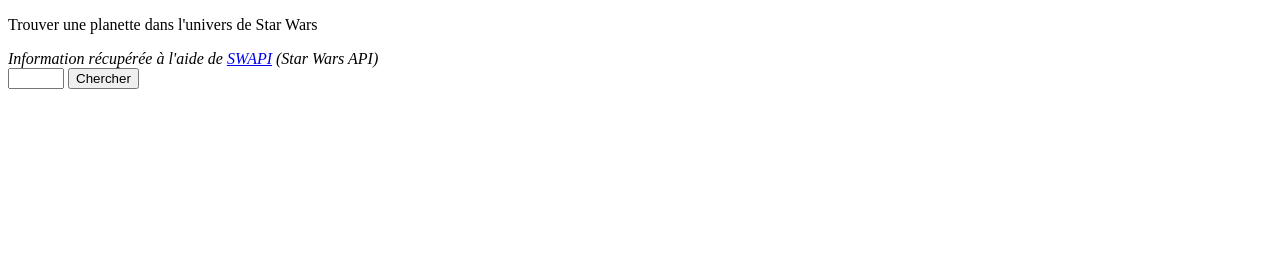
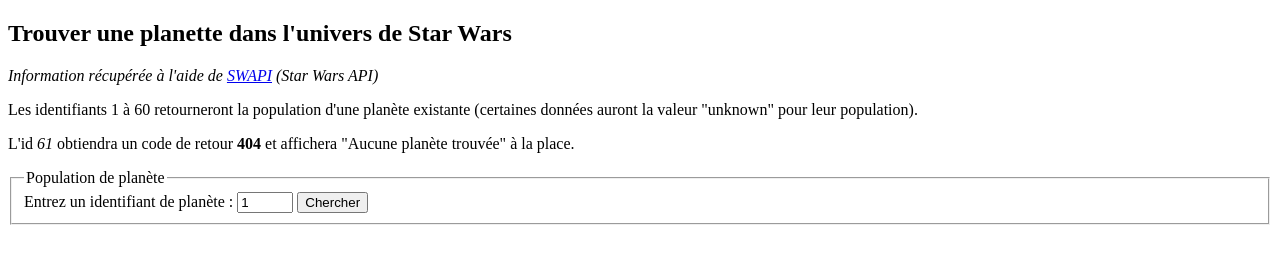
Before and after one commit to LOG2440/Cours-1-HTML, a plain HTML site: page page2.html in a window 1280 px wide. Drawn offline with Linux system fonts and the light colour scheme.

Commit message:
Update HTML with instructions.

```diff
--- a/page2.html
+++ b/page2.html
@@ -1,5 +1,6 @@
 <!DOCTYPE html>
 <html lang="fr">
+
 <head>
   <meta charset="UTF-8" />
   <title>Requêtes HTTP envoyés par le code JS (AJAX)</title>
@@ -9,7 +10,7 @@
       const serverResponse = await fetch(`https://swapi.dev/api/planets/${input.value}`);
       const messageField = document.getElementById("planet-result");
       if (serverResponse.status === 404) {
-          messageField.textContent = "Aucune planette trouvée";
+        messageField.textContent = "Aucune planète trouvée";
       } else {
         const jsonInfo = await serverResponse.json();
         messageField.textContent = `La planette ${jsonInfo.name} a une population de ${jsonInfo.population}`;
@@ -17,17 +18,30 @@
     }
   </script>
 </head>
+
 <body>
   <header>
-      <p>Trouver une planette dans l'univers de Star Wars</p>
-      <i>Information récupérée à l'aide de <a href="https://swapi.dev/">SWAPI</a> (Star Wars API)</i>
+    <h2>Trouver une planette dans l'univers de Star Wars</h2>
   </header>
   <main>
+    <section id="info">
+      <i>Information récupérée à l'aide de <a href="https://swapi.dev/">SWAPI</a> (Star Wars API)</i>
+      <p>Les identifiants 1 à 60 retourneront la population d'une planète existante (certaines données auront la valeur
+        "unknown" pour leur population).
+      <p>
+      <p> L'id <em>61</em> obtiendra un code de retour <strong>404</strong> et affichera "Aucune planète trouvée" à la
+        place.</p>
+    </section>
     <form id="planet-form" onsubmit="getPlanetData();return false">
-        <input type="number" min="1" max="61" id="planet-input" />
+      <fieldset>
+        <legend>Population de planète</legend>
+        <label for="planet-input">Entrez un identifiant de planète :</label>
+        <input type="number" min="1" max="61" id="planet-input" value="1" />
         <button>Chercher</button>
+      </fieldset>
     </form>
     <p id="planet-result"></p>
   </main>
 </body>
+
 </html>
```
Lines whose indentation alone changed are shown as unchanged.
